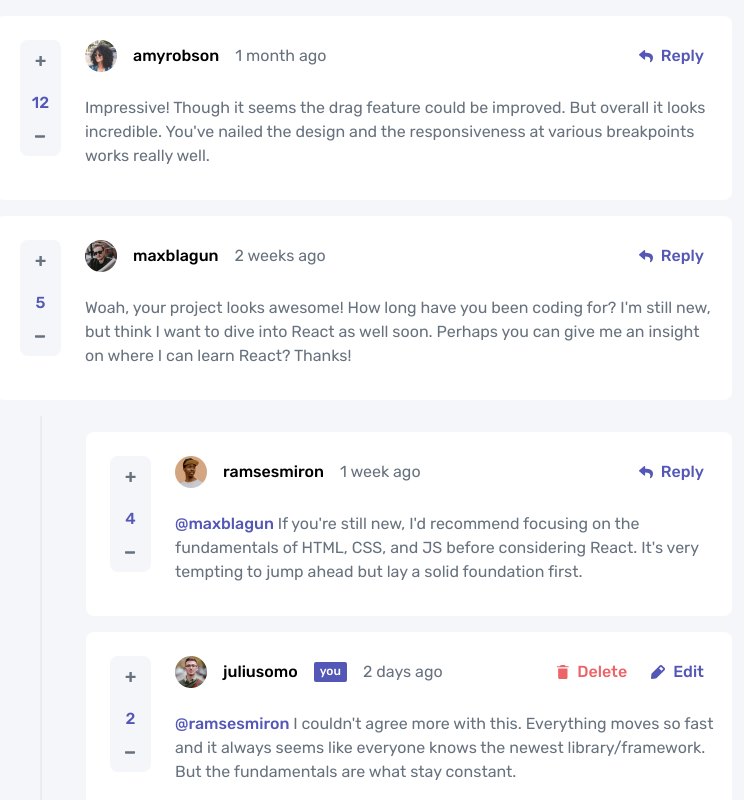
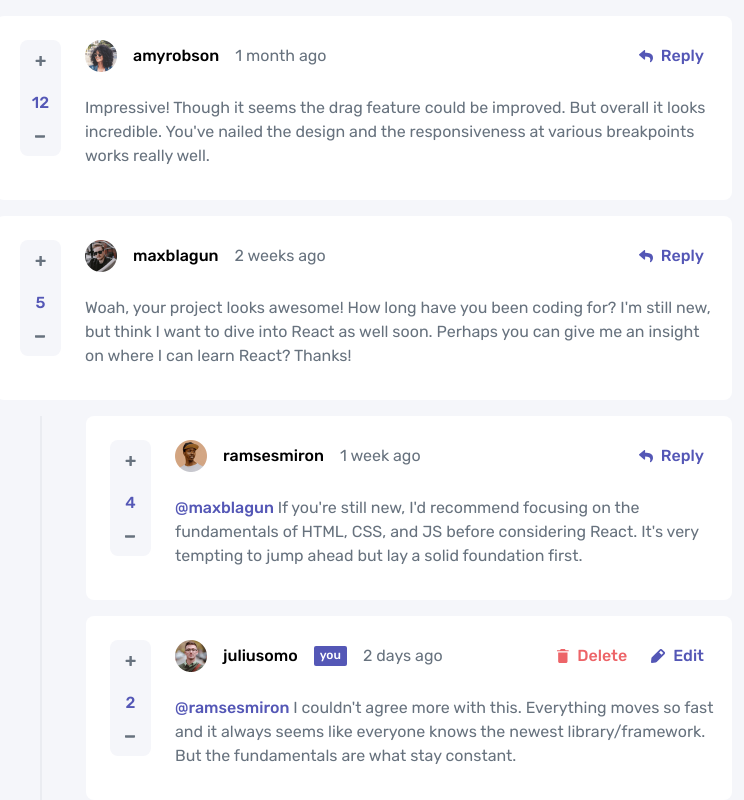
Before and after one commit to lawrence-yoon/interactive-comments-section, a React (Vite) app: page / in a window 1280 px wide. Shown: the top 800 px of the page, without its empty margins (276-1020 px from the left). Built offline with nearby package versions, Linux system fonts and the light colour scheme.

Commit message:
additional styling remove padding first child reply

```diff
--- a/src/App.jsx
+++ b/src/App.jsx
@@ -3,14 +3,16 @@ import Attribution from "./components/features/Attribution";
 import PostArea from "./components/features/PostArea";
 import PostCompose from "./components/features/PostCompose";
 
+import { useState } from "react";
 import data from "../data.json";
 
 function App() {
-  console.log(data);
+  const [appData, setAppData] = useState(data);
+  console.log(appData);
   return (
     <div className="App">
-      <PostArea {...data} />
-      <PostCompose {...data.currentUser} />
+      <PostArea {...appData} />
+      <PostCompose {...appData.currentUser} />
       <Attribution />
     </div>
   );
--- a/src/components/features/Post/module.css
+++ b/src/components/features/Post/module.css
@@ -102,6 +102,10 @@
     border-left: 2px hsl(223, 19%, 93%) solid;
   }
 
+  .reply-first-item {
+    padding-top: 0;
+  }
+
   .card-container {
     display: grid;
     grid-template-columns: auto auto auto;
```
Also changed, not shown: src/components/features/Score/index.jsx (deleted, +0 -9 lines).
